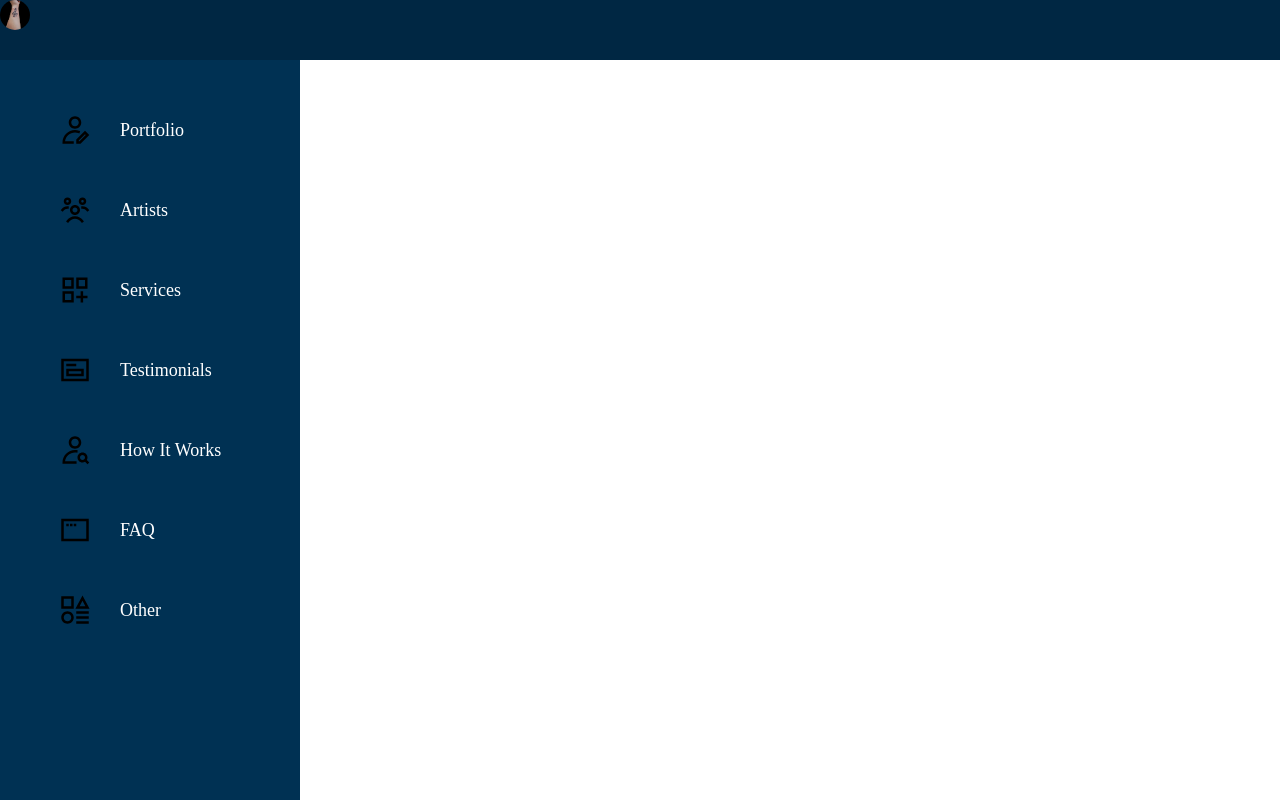
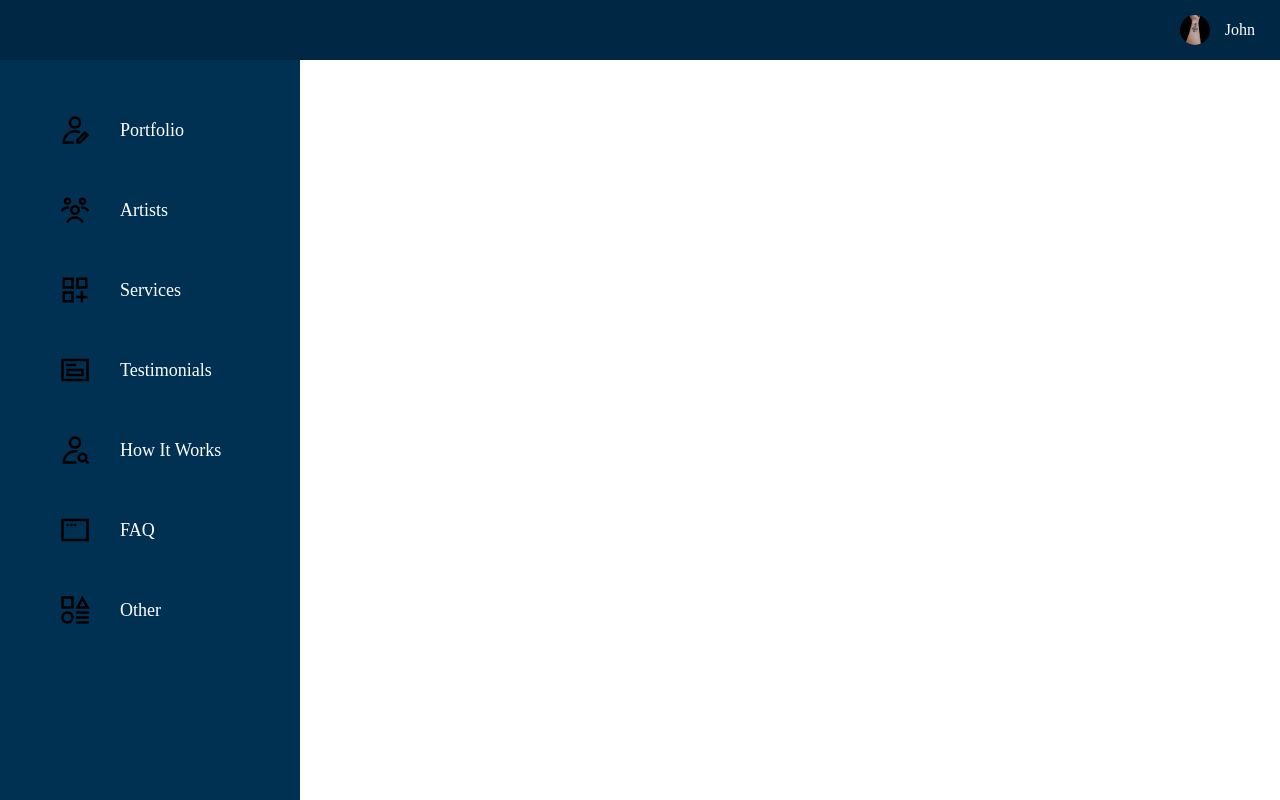
Before and after one commit to jesuitdelray/admin-panel-css, a React (Vite) app: page / in a window 1280 px wide. Built offline with nearby package versions, Linux system fonts and the light colour scheme.

Commit message:
1/2 navbar

```diff
--- a/src/components/Navbar/ui/Navbar.module.scss
+++ b/src/components/Navbar/ui/Navbar.module.scss
@@ -1,9 +1,21 @@
 .wrapper {
+  display: flex;
+  flex-direction: row;
+  align-items: center;
+  justify-content: end;
+  padding: 0 10px;
   background-color: rgb(0, 39, 67);
   height: 60px;
+  color: white;
 }
 
 .container {
+}
+
+.slider {
+  display: flex;
+  align-items: center;
+  gap: 15px;
 }
 
 .avatar {
--- a/src/components/Navbar/ui/Navbar.tsx
+++ b/src/components/Navbar/ui/Navbar.tsx
@@ -5,8 +5,9 @@ export function Navbar() {
     <div className={styles.wrapper}>
       <div className={styles.container}>
         <div className={styles.slider}>
-          <p></p>
           <img src={avatar} alt="avatar" className={styles.avatar} />
+          <p>John</p>
+          <img src="" alt="" />
         </div>
       </div>
     </div>
```
